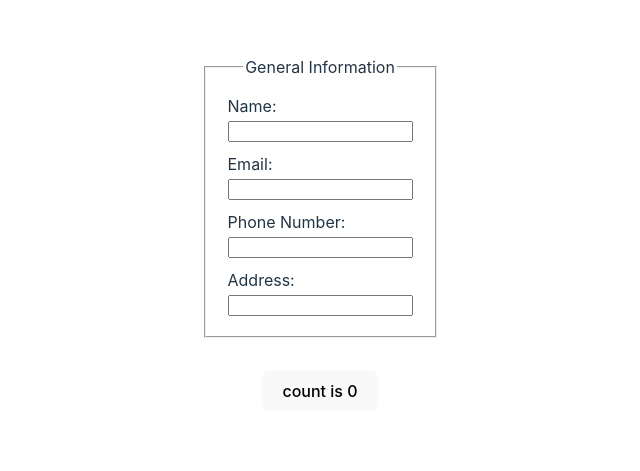
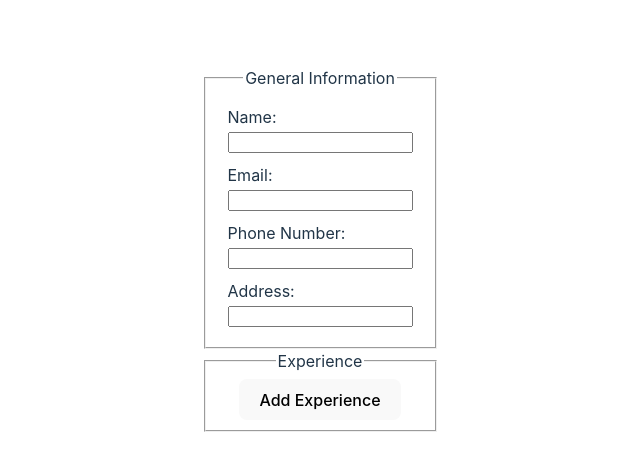
Before and after one commit to BDS-001/React-CV-Application, a React (Vite) app: page / in a window 1280 px wide. Shown: the part 151-622 px from the top of the page, without its empty margins (320-960 px from the left). Built offline with nearby package versions, Linux system fonts and the light colour scheme.

Commit message:
experiences display in form

```diff
--- a/src/App.jsx
+++ b/src/App.jsx
@@ -1,20 +1,14 @@
-import { useState } from 'react'
 import './App.css'
 import GeneralInformation from './GeneralInformation'
+import Experiences from './Experience'
 
 function App() {
-  const [count, setCount] = useState(0)
-
   return (
     <>
-      <form action="post" method="post">
+      <form action="get" method="get">
         <GeneralInformation />
+        <Experiences />
       </form>
-      <div className="card">
-        <button onClick={() => setCount((count) => count + 1)}>
-          count is {count}
-        </button>
-      </div>
     </>
   )
 }
--- a/src/Experience.jsx
+++ b/src/Experience.jsx
@@ -76,7 +76,7 @@ function GenerateExperiences({experiences, handleInputChange}) {
     )
 }
 
-export default function Experience() {
+export default function Experiences() {
     const [experiences, setExperiences] = useState([])
 
     const handleAddExperience = () => {
@@ -103,7 +103,7 @@ export default function Experience() {
     return (
         <fieldset>
             <legend>Experience</legend>
-            <button onClick={handleAddExperience}>Add Experience</button>
+            <button onClick={handleAddExperience} type='button'>Add Experience</button>
             <GenerateExperiences experiences={experiences} handleInputChange={handleInputChange} />
         </fieldset>
     )
```
